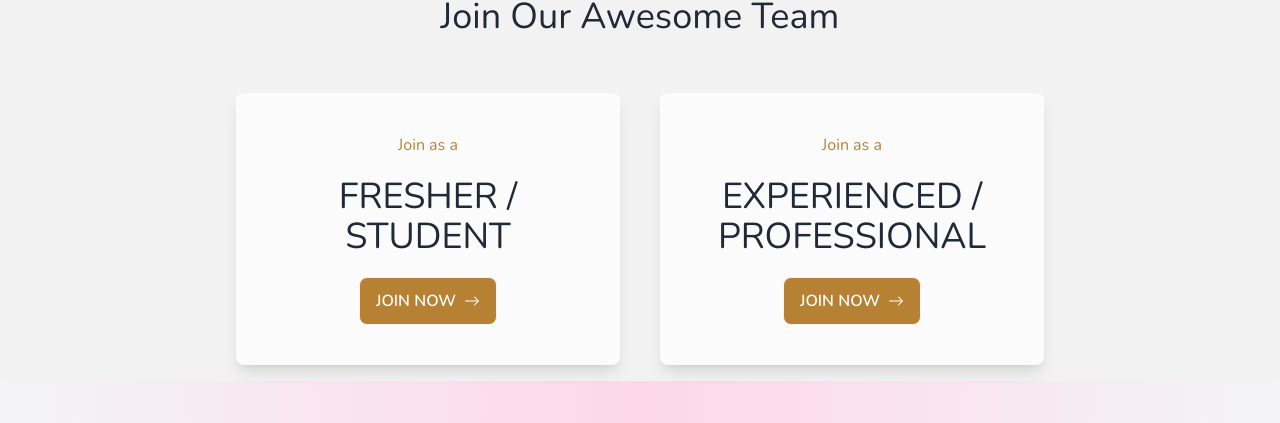
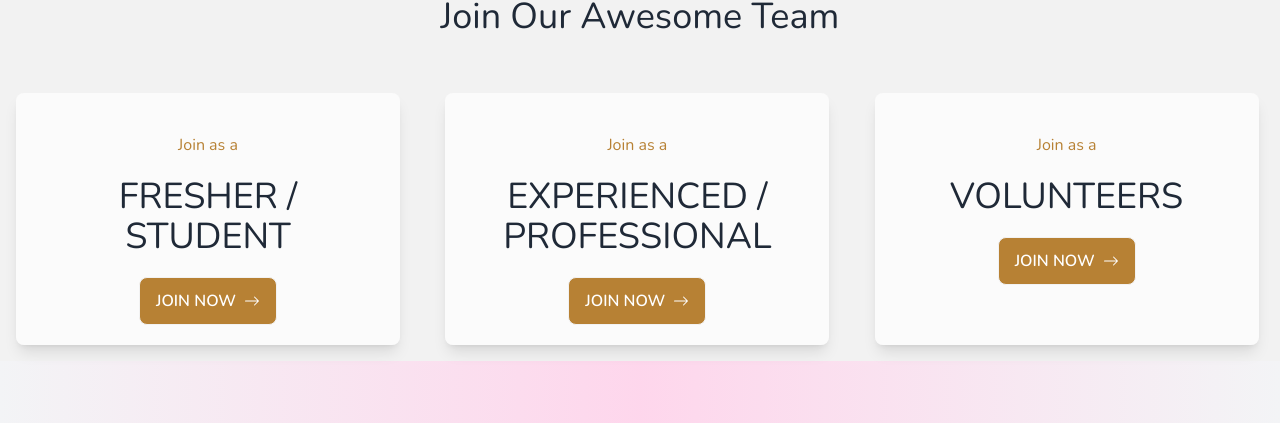
Before and after one commit to Nayanchandrakar/Noble-Spiritz, a Next.js app: page /careers in a window 1280 px wide. Shown: the part 520-943 px from the top of the page. Built offline with nearby package versions, Linux system fonts and the light colour scheme.

Commit message:
updated careers team

```diff
--- a/app/About/page.jsx
+++ /dev/null
@@ -1,6 +0,0 @@
-const About = () => {
-    return(
-        <div className="">About</div>
-    )
-}
-export default About
--- a/app/careers/page.jsx
+++ b/app/careers/page.jsx
@@ -5,9 +5,9 @@ export default function Careers() {
   return (
     <div className="bg-base-200">
       <h1 className=" text-4xl text-center py-10">Join Our Awesome Team </h1>
-      <div className="max-w-screen-xl  mx-auto p-4 flex flex-col md:flex-row justify-center gap-10 items-center ">
+      <div className="max-w-screen-xl  mx-auto p-4 grid grid-cols-1 gap-10 items-center md:grid-cols-2 lg:grid-cols-3">
         {/* card 1 */}
-        <div className="bg-white/70 p-10 text-center space-y-5 rounded-lg max-w-sm shadow-lg">
+        <div className="bg-white/70 p-10 text-center space-y-5 rounded-lg max-w-sm shadow-lg h-[252px]">
           <p className="text-primary"> Join as a </p>
           <h1 className="text-4xl uppercase ">Fresher / Student</h1>
           <button className="btn bg-primary text-base hover:text-black ">
@@ -17,9 +17,19 @@ export default function Careers() {
         </div>
 
         {/* card 2*/}
-        <div className="bg-white/70 p-10 text-center space-y-5 rounded-lg max-w-sm shadow-lg">
+        <div className="bg-white/70 p-10 text-center space-y-5 rounded-lg max-w-sm shadow-lg h-[252px]">
           <p className="text-primary"> Join as a </p>
           <h1 className="text-4xl uppercase ">Experienced / Professional</h1>
+          <button className="btn bg-primary text-base hover:text-black ">
+            <span>Join Now</span>
+            <BsArrowRight />
+          </button>
+        </div>
+
+        {/* card 2*/}
+        <div className="bg-white/70 p-10 text-center space-y-5 rounded-lg max-w-sm shadow-lg h-[252px]">
+          <p className="text-primary"> Join as a </p>
+          <h1 className="text-4xl uppercase ">Volunteers</h1>
           <button className="btn bg-primary text-base hover:text-black ">
             <span>Join Now</span>
             <BsArrowRight />
--- a/app/team/[teamType]/components/Member.jsx
+++ b/app/team/[teamType]/components/Member.jsx
@@ -1,4 +1,4 @@
-'use client'
+"use client";
 import Image from "next/image";
 import { BsInstagram, BsLinkedin, BsTwitter } from "react-icons/bs";
 
--- a/app/team/tools_technologies/page.jsx
+++ b/app/team/tools_technologies/page.jsx
@@ -1,4 +1,4 @@
-'use client'
+"use client";
 import Image from "next/image";
 
 export default function ToolsTechnologies() {
```
